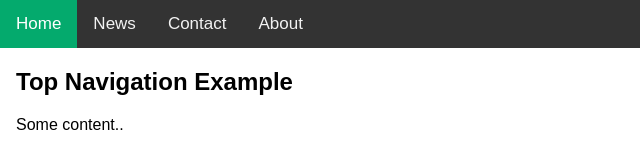
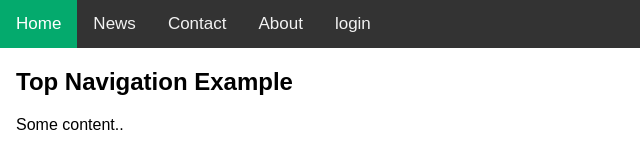
Before and after one commit to prasadgraphics04/navigation-bar, a plain HTML site: page Index.html in a window 1280 px wide. Shown: the full height of the page, 0-640 px from the left. Drawn offline with Linux system fonts and the light colour scheme.

```diff
--- a/Index.html
+++ b/Index.html
@@ -40,6 +40,7 @@
   <a href="#news">News</a>
   <a href="#contact">Contact</a>
   <a href="#about">About</a>
+  <a href="#about">login</a>
 </div>
 
 <div style="padding-left:16px">
```
